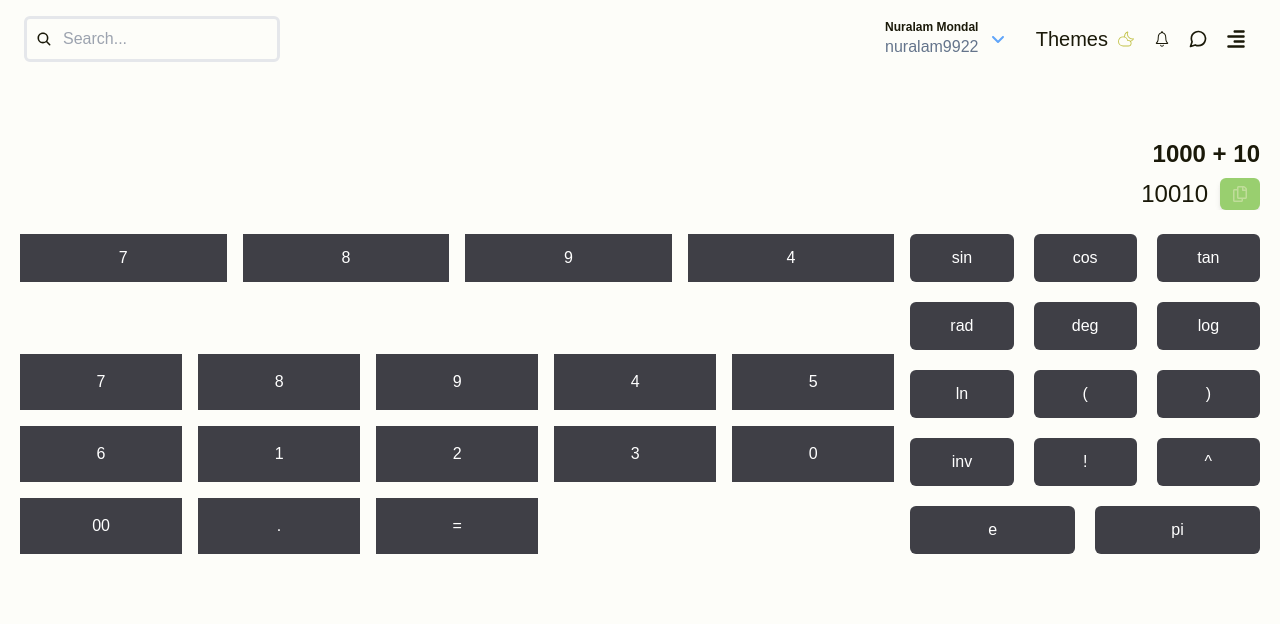
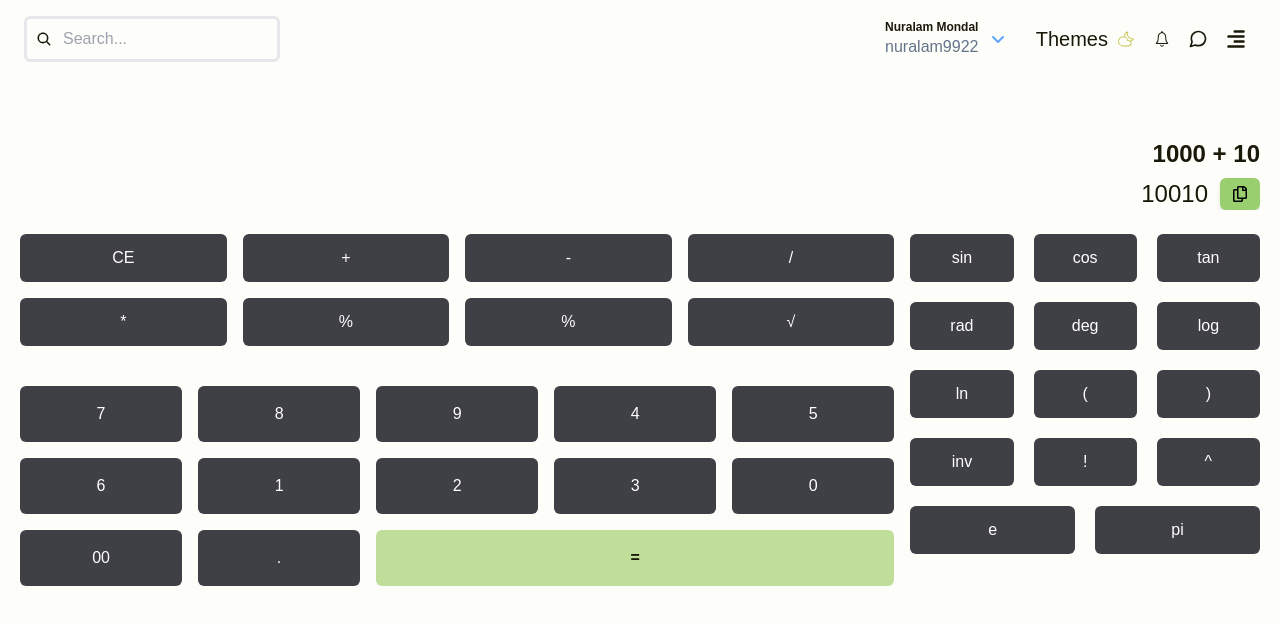
Before and after one commit to nuralam9922/Calculator-Hub, a React (Vite) app: page /calculator in a window 1280 px wide. Shown: the top 624 px of the page. Built offline with nearby package versions, Linux system fonts and the light colour scheme.

Commit message:
layout is compleate for calculator page

```diff
--- a/src/components/Navbar/Navbar.jsx
+++ b/src/components/Navbar/Navbar.jsx
@@ -76,7 +76,7 @@ function Navbar({ setIsSideBarOppen }) {
 	};
 
 	return (
-		<nav className="bg-background text-text  py-4 px-6 sticky top-0 flex items-center justify-between z-[99]">
+		<nav className="bg-background text-text  py-4 px-4 md:px-6 sticky top-0 flex items-center justify-between z-[99]">
 			<div className="container mx-auto relative  hidden md:block">
 				<IoSearch className="absolute top-1/2 left-5 -translate-y-1/2 -translate-x-1/2 " />
 				<input
@@ -87,7 +87,7 @@ function Navbar({ setIsSideBarOppen }) {
 					id=""
 				/>
 			</div>
-			<h1 className="font-bold md:hidden text-text">Calculator hub</h1>
+			<h1 className="font-bold md:hidden text-text uppercase">Calculator hub</h1>
 			<div className="flex items-center text-text justify-between w-auto ">
 				<div className="hidden md:flex items-center cursor-pointer  w-52 justify-center rounded-sm">
 					<div className="profileLogo size-8 rounded-full "></div>
--- a/src/index.css
+++ b/src/index.css
@@ -21,7 +21,7 @@
 
 	html[data-theme='theme2'] {
 		--text: #0c0a11;
-		--textSecondary: #333333;
+		--textSecondary: #000000;
 		--background: #f5f3f8;
 		--primary: #7d65ab;
 		--secondary: #d0b1a9;
--- a/src/pages/Calculator/Calculator.jsx
+++ b/src/pages/Calculator/Calculator.jsx
@@ -17,6 +17,7 @@ function Calculator() {
 			}
 		});
 	};
+
 	return (
 		<div className="w-full   px-5  h-fit py-5 ">
 			<div className="flex items-center  justify-end mt-10 overflow-x-auto">
@@ -26,14 +27,14 @@ function Calculator() {
 			<div className="flex items-center gap-3 justify-end mt-2 overflow-x-auto">
 				<div className="w-full overflow-x-auto customScrollbar text-nowrap  text-2xl text-end text-text">10010</div>
 				<div className="bg-accent bg-opacity-35 cursor-pointer py-1 active:scale-90 px-2 md:py-2 md:px-3 rounded-md text-sm md:text-base text-white hover:bg-secondary-dark transition duration-300 shadow-md">
-					<FaRegCopy className="text-secondary" />
+					<FaRegCopy className="text-black" />
 				</div>
 			</div>
 
 			{/* calculation box or btn */}
-			<div className=" w-full   mt-6 flex flex-col lg:flex-row ">
+			<div className=" w-full   mt-6 flex flex-col lg:flex-row  ">
 				{/* top column or advance column and it show only  the mobile view */}
-				<div className="w-full  lg:hidden flex items-center gap-3 overflow-x-auto h-20">
+				<div className="w-full  lg:hidden flex items-center gap-3 overflow-x-auto ">
 					{signs.map((sign, index) => (
 						<button
 							onClick={() => handelSignSelect(sign)}
@@ -48,67 +49,82 @@ function Calculator() {
 					))}
 				</div>
 
-				<div className="flex items-start justify-between w-full  h-full gap-4">
+				<div className="flex items-start justify-between w-full   h-full gap-4">
 					<div className="w-full lg:w-full  h-full ">
 						{/* top row */}
 
 						<div className="min-h-20 w-full   grid grid-cols-4 mt-10 md:mt-0 md:grid-cols-4 gap-4 place-content-start text-text">
-							<button type="button" className=" bg-zinc-700 w-full h-12 text-white ">
-								7
+							<button type="button" className=" bg-zinc-700 rounded-md active:scale-95 duration-100 w-full h-12 text-white ">
+								CE
 							</button>
-							<button type="button" className=" bg-zinc-700 w-full h-12 text-white">
-								8
+							<button type="button" className=" bg-zinc-700 rounded-md active:scale-95 duration-100 w-full h-12 text-white">
+								+
 							</button>
-							<button type="button" className=" bg-zinc-700 w-full h-12 text-white">
-								9
+							<button type="button" className=" bg-zinc-700 rounded-md active:scale-95 duration-100 w-full h-12 text-white">
+								-
 							</button>
-							<button type="button" className=" bg-zinc-700 w-full h-12 text-white">
-								4
+							<button type="button" className=" bg-zinc-700 rounded-md active:scale-95 duration-100 w-full h-12 text-white">
+								/
+							</button>
+							<button type="button" className=" bg-zinc-700 rounded-md active:scale-95 duration-100 w-full h-12 text-white">
+								*
+							</button>
+							<button type="button" className=" bg-zinc-700 rounded-md active:scale-95 duration-100 w-full h-12 text-white">
+								%
+							</button>
+							<button type="button" className=" bg-zinc-700 rounded-md active:scale-95 duration-100 w-full h-12 text-white">
+								%
+							</button>
+							<button type="button" className=" bg-zinc-700  rounded-md active:scale-95 duration-100 w-full h-12 text-white">
+								√
 							</button>
 						</div>
 						<div className="h-full w-full  mt-10 grid grid-cols-4 md:grid-cols-5 gap-4 place-content-start text-text">
-							<button type="button" className=" bg-zinc-700 w-full h-14 text-white ">
+							<button type="button" className=" bg-zinc-700 active:scale-95 duration-200 rounded-md w-full h-14 text-white ">
 								7
 							</button>
-							<button type="button" className=" bg-zinc-700 w-full h-14 text-white">
+							<button type="button" className=" bg-zinc-700 active:scale-95 duration-200 rounded-md w-full h-14 text-white">
 								8
 							</button>
-							<button type="button" className=" bg-zinc-700 w-full h-14 text-white">
+							<button type="button" className=" bg-zinc-700 active:scale-95 duration-200 rounded-md w-full h-14 text-white">
 								9
 							</button>
-							<button type="button" className=" bg-zinc-700 w-full h-14 text-white">
+							<button type="button" className=" bg-zinc-700 active:scale-95 duration-200 rounded-md w-full h-14 text-white">
 								4
 							</button>
-							<button type="button" className=" bg-zinc-700 w-full h-14 text-white">
+							<button type="button" className=" bg-zinc-700 active:scale-95 duration-200 rounded-md w-full h-14 text-white">
 								5
 							</button>
-							<button type="button" className=" bg-zinc-700 w-full h-14 text-white">
+							<button type="button" className=" bg-zinc-700 active:scale-95 duration-200 rounded-md w-full h-14 text-white">
 								6
 							</button>
-							<button type="button" className=" bg-zinc-700 w-full h-14 text-white">
+							<button type="button" className=" bg-zinc-700 active:scale-95 duration-200 rounded-md w-full h-14 text-white">
 								1
 							</button>
-							<button type="button" className=" bg-zinc-700 w-full h-14 text-white">
+							<button type="button" className=" bg-zinc-700 active:scale-95 duration-200 rounded-md w-full h-14 text-white">
 								2
 							</button>
-							<button type="button" className=" bg-zinc-700 w-full h-14 text-white">
+							<button type="button" className=" bg-zinc-700 active:scale-95 duration-200 rounded-md w-full h-14 text-white">
 								3
 							</button>
-							<button type="button" className=" bg-zinc-700 w-full h-14 text-white">
+							<button type="button" className=" bg-zinc-700 active:scale-95 duration-200 rounded-md w-full h-14 text-white">
 								0
 							</button>
-							<button type="button" className=" bg-zinc-700 w-full h-14 text-white">
+							<button type="button" className=" bg-zinc-700 active:scale-95 duration-200 rounded-md w-full h-14 text-white">
 								00
 							</button>
-							<button type="button" className=" bg-zinc-700 w-full h-14 text-white">
+							<button type="button" className=" bg-zinc-700 active:scale-95 duration-200 rounded-md w-full h-14 text-white">
 								.
 							</button>
-							<button type="button" className=" bg-zinc-700 w-full h-14 text-white ">
+							<button
+								type="button"
+								className="  bg-secondary active:scale-95 duration-150 rounded-md text-text col-span-4 md:col-span-3 w-full h-14 font-bold "
+							>
 								=
 							</button>
 						</div>
 					</div>
-					<div className="w-full lg:w-[40%] hidden  lg:flex flex-wrap gap-5">
+					<div className="w-full lg:w-[40%] hidden  lg:flex flex-wrap gap-5 duration-1000">
 						{signs.map((sign, index) => (
 							<button
 								onClick={() => handelSignSelect(sign)}
--- a/tailwind.config.js
+++ b/tailwind.config.js
@@ -14,5 +14,4 @@ export default {
 			},
 		},
 	},
-	// plugins: [require('daisyui')],
 };
```
